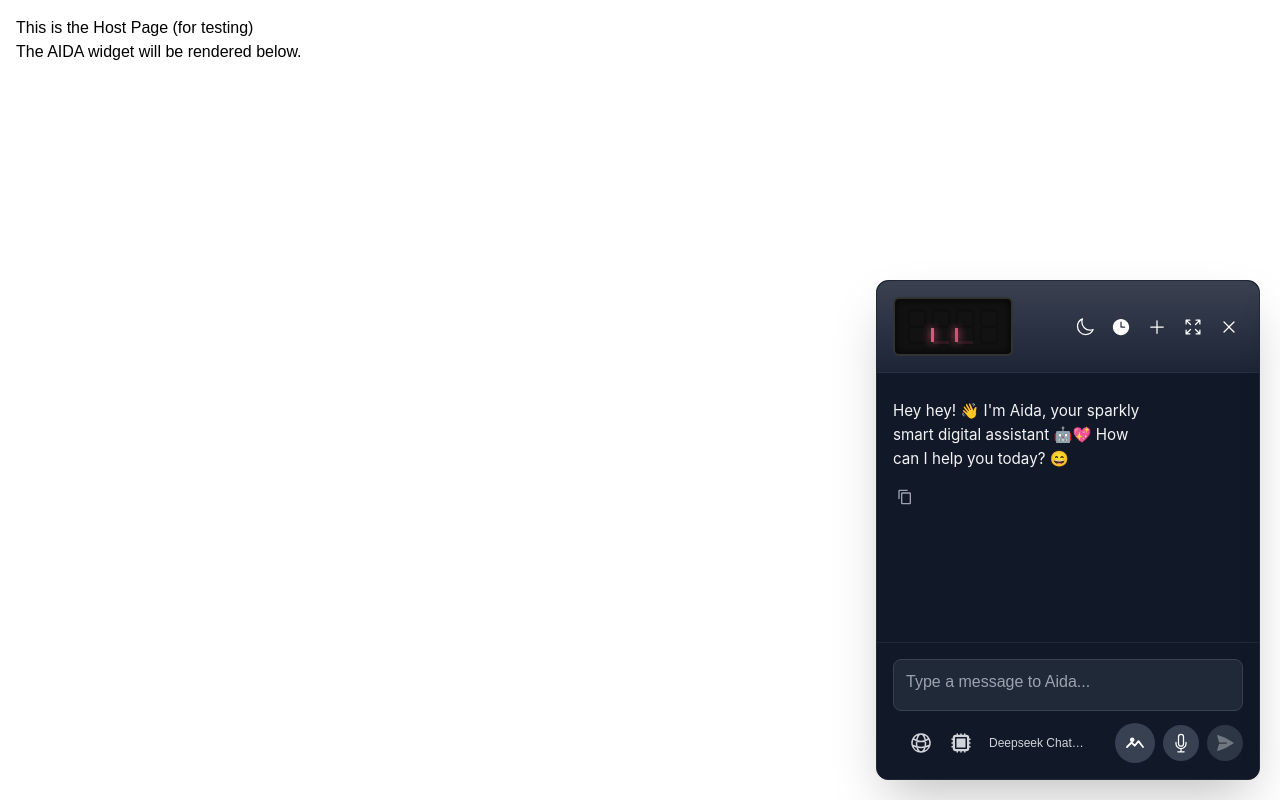
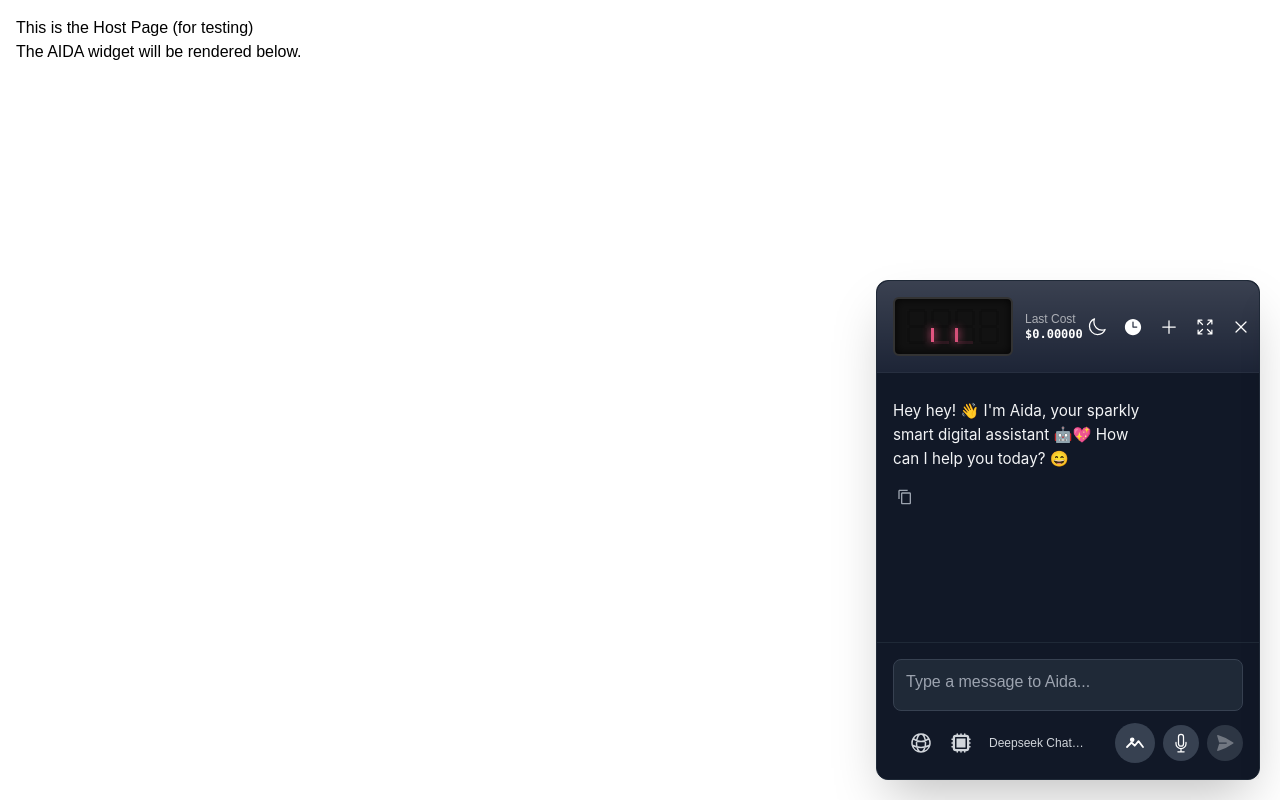
Before and after one commit to BitSavvy-Solutions/AIDA-widget, a React (Vite) app: page / in a window 1280 px wide. Both pictures are taken after a click on the button 1202 px from the left and 752 px from the top of the page. Built offline with nearby package versions, Linux system fonts and the light colour scheme; what tailwindcss-rtl would draw is missing.

Commit message:
Showing last cost

```diff
--- a/src/AidaWidget/AidaWidget.jsx
+++ b/src/AidaWidget/AidaWidget.jsx
@@ -89,6 +89,7 @@ const AidaWidget = (props) => {
     const [currentSessionId, setCurrentSessionId] = useState(() => {
         try { return sessionStorage.getItem(CURRENT_SESSION_KEY) || null; } catch { return null; }
     });
+    const [lastCost, setLastCost] = useState(0);
 
     // Remove heavy fields (e.g., base64 images) before persisting to storage
     const sanitizeMessagesForStorage = (msgs) => (msgs || []).map(({ images, ...m }) => m);
@@ -469,6 +470,8 @@ const AidaWidget = (props) => {
             const detectedLang = franc(userMessage.text);
             const detectedLanguageCode = supportedLanguages.includes(langMap[detectedLang]) ? langMap[detectedLang] : "en";
 
+            setLastCost(0);
+
             try {
                 // Choose a vision-capable model automatically if images are present
                 const hasEditImages = Array.isArray(userMessage.images) && userMessage.images.length > 0;
@@ -595,6 +598,10 @@ const AidaWidget = (props) => {
                                 if (currentSessionId) updateCurrentSession(updated);
                                 return updated;
                             });
+                            // ✅ NEW: Extract and store cost information
+                            if (data.cost !== undefined) {
+                                setLastCost(data.cost);
+                            }
                         } catch (e) {
                             console.error("Stream parse error:", part.substring(6), e);
                         }
@@ -872,6 +879,8 @@ const AidaWidget = (props) => {
                 >
                     <ChatHeader
                         displayText={displayText}
+                        lastCost={lastCost}
+
                         resetChat={() => {
                             saveCurrentChatToHistory();
                             setMessages([]);
--- a/src/AidaWidget/ChatHeader.jsx
+++ b/src/AidaWidget/ChatHeader.jsx
@@ -2,10 +2,17 @@ import React from 'react';
 import { HiXMark, HiArrowsPointingOut, HiPlus, HiOutlineSun, HiOutlineMoon, HiClock } from 'react-icons/hi2';
 import SevenSegmentDisplay from './SevenSegmentDisplay';
 
-const ChatHeader = ({ displayText, resetChat, toggleFullscreen, toggleChat, theme = 'dark', onToggleTheme, onToggleHistory, onDisplayClick }) => {
+const ChatHeader = ({ displayText, lastCost = 0, resetChat, toggleFullscreen, toggleChat, theme = 'dark', onToggleTheme, onToggleHistory, onDisplayClick }) => {
     // Use a solid dark shade so it looks identical in both themes
     const headerColors = 'bg-[#0f172a] text-white backdrop-blur-md border-b border-white/10';
     const hoverColor = 'hover:bg-white/10';
+
+    const formatCost = (cost) => {
+        if (cost === 0) return '$0.00000';
+        if (cost < 0.00001) return `$${cost.toFixed(7)}`; // Extra precision for very small amounts
+        return `$${cost.toFixed(5)}`;
+    };
+
     return (
         <div className={`${headerColors} glass-header p-4 flex justify-between items-center rounded-t-xl`}>
             <div className="flex items-center">
@@ -21,6 +28,15 @@ const ChatHeader = ({ displayText, resetChat, toggleFullscreen, toggleChat, them
                 ) : (
                     <SevenSegmentDisplay text={displayText} className="mr-3" />
                 )}
+                {/* ✅ NEW: Cost display beside the seven segment display */}
+                <div className="flex flex-col items-start">
+                    <div className="text-xs opacity-60 leading-tight">
+                        Last Cost
+                    </div>
+                    <div className="text-xs font-mono font-semibold leading-tight">
+                        {formatCost(lastCost)}
+                    </div>
+                </div>
             </div>
             <div className="flex items-center space-x-2">
                 {onToggleTheme && (
```
